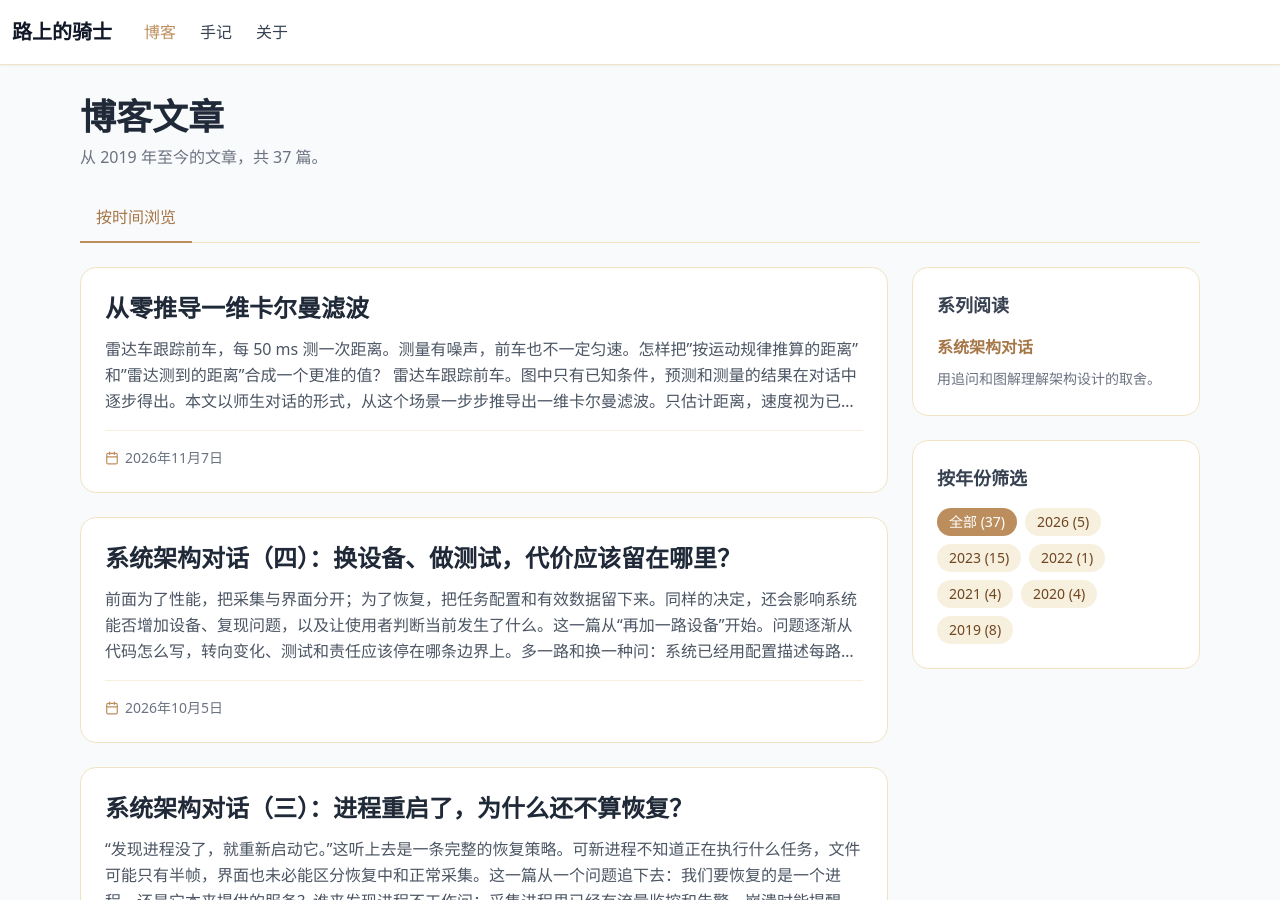
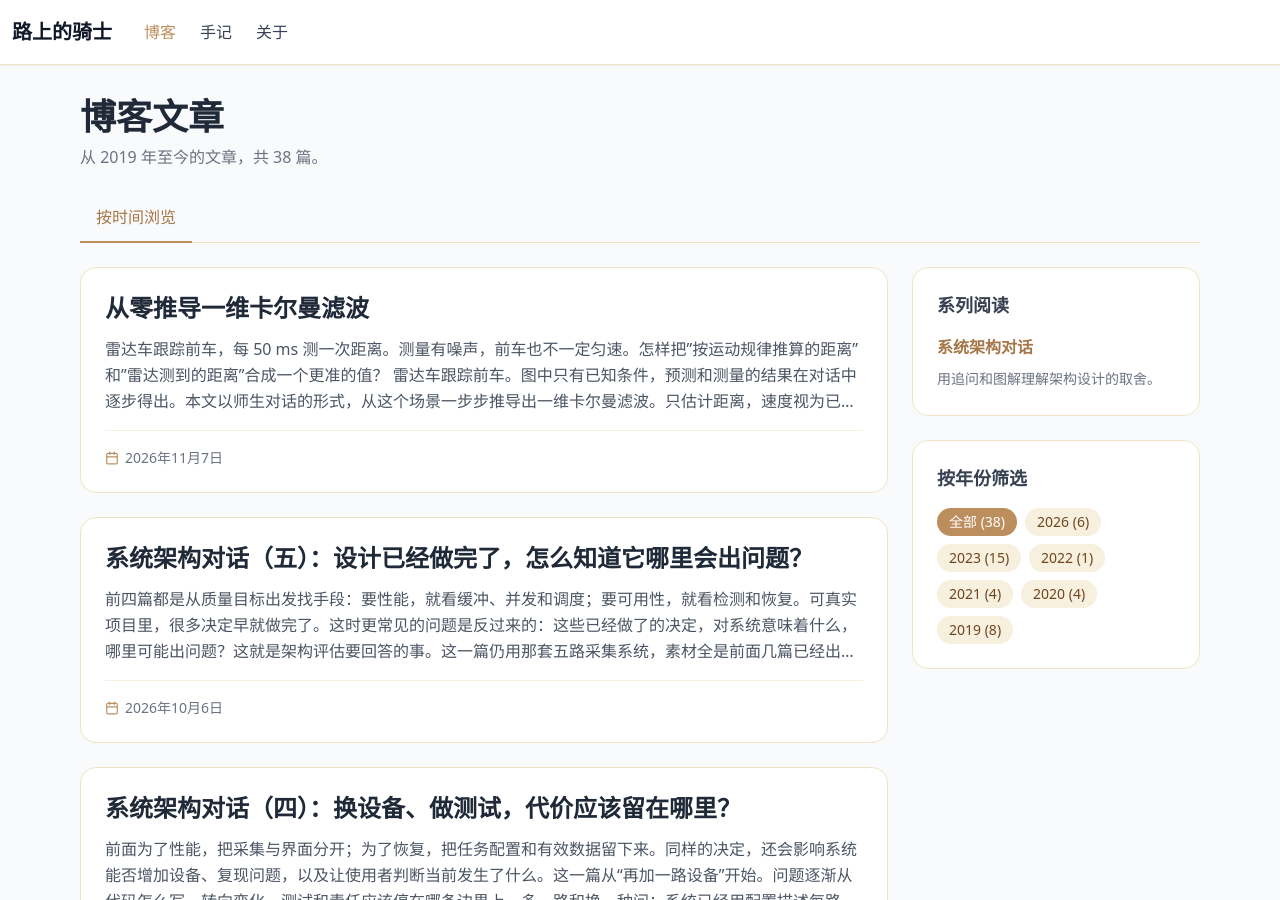
Before and after one commit to luli100/luli100.github.io, a Jekyll site: the page built from index.html, in a window 1280 px wide and 900 px high. Built offline with Jekyll 4.4.1, drawn with Linux system fonts in a browser that asks for light colours; part of the change alters nothing that is shown.

Commit message:
发布系统架构对话第五篇：架构评估的四类结论与三种方法（2026-10-06）
- 依据第 8 章第 5 讲讲义与作答记录，沿用五路采集案例
- 新增 4 张图：结论判断顺序、场景走查、效用树、三种方法关系
- 更新系列维护约定：下一篇为 6，记录来源、日期与图的生成方式

Co-Authored-By: Claude Opus 5.5 <noreply@anthropic.com>

```diff
--- /dev/null
+++ b/_posts/2026-10-06-architecture-dialogue-05-evaluation.html
@@ -0,0 +1,172 @@
+---
+layout: post
+title: 系统架构对话（五）：设计已经做完了，怎么知道它哪里会出问题？
+enable: true
+series: system-architecture
+series_order: 5
+description: 从已经做过的拆进程、缓冲区和归档决定出发，分清敏感点、权衡点、风险点和非风险点，再看 SAAM、ATAM、CBAM 各回答什么。
+toc:
+  - title: 一个决定，几个属性
+    anchor: tradeoff
+  - title: 一个参数，一个属性
+    anchor: sensitivity
+  - title: 可能落空的，可以接受的
+    anchor: risk
+  - title: 一句结论怎么认
+    anchor: recognize
+  - title: 拿场景到架构上走一遍
+    anchor: walkthrough
+  - title: 修改场景要走完整条链路
+    anchor: saam
+  - title: 场景太多，先走哪些
+    anchor: atam
+  - title: 先花钱解决哪个
+    anchor: cbam
+  - title: 请谁来评
+    anchor: stakeholders
+  - title: 三种方法放在一起
+    anchor: methods
+---
+<p>前四篇都是从质量目标出发找手段：要性能，就看缓冲、并发和调度；要可用性，就看检测和恢复。可真实项目里，很多决定早就做完了。这时更常见的问题是反过来的：这些已经做了的决定，对系统意味着什么，哪里可能出问题？</p>
+<p>这就是架构评估要回答的事。这一篇仍用那套五路采集系统，素材全是前面几篇已经出现过的决定。</p>
+<p class="case-note">案例设定：一个主界面进程加五个采集进程，一路一个进程；每路输入约 26 MB/s；采集进程每秒上报一次状态，主界面进程连续 3 次收不到就判定出事并重启它；原始包直接存盘，离线后处理程序负责帧对齐和数据转换。</p>
+
+<h2 id="tradeoff">一个决定，几个属性</h2>
+<p class="dialogue-question"><strong>问：</strong>把五路拆成一路一个进程，哪些质量属性变好了，哪些变差了？</p>
+<p><strong>答：</strong>我的第一反应是“可靠性提高了，复杂度也提高了”。前半句方向对：一路崩溃不再拖垮其他四路，主界面进程还会自动重启它，更贴切的说法是可用性变好。还漏了性能，拆进程的初衷本来就是让五路不再挤在一个进程里抢线程、一起被同一次回收停住。</p>
+<p>后半句的问题在“复杂度”。它不是质量属性，没法和变好的那几项放在一起比。评估做不下去，往往就卡在这种说法上。</p>
+<p class="dialogue-question"><strong>问：</strong>那换个问法：拆开以后，开发或测试时哪一件具体的事更费劲了？</p>
+<p><strong>答：</strong>多了一套进程间通信。“连续 3 次收不到上报就重启”是跨进程的行为，得手动杀进程才测得到，这是<strong>可测试性</strong>下降；采集进程想多报一个字段，两边程序和通信约定都要改，版本还得对上，这是<strong>可修改性</strong>下降。</p>
+<p>合起来看，拆进程这一个决定，把性能、可用性往上拉，把可测试性、可修改性往下拉。一个决定同时牵动多个质量属性、而且方向相反，这种点叫<strong>权衡点</strong>。</p>
+<p class="key-point">说代价时，别停在“复杂了”。问一句“哪件事变费劲了”，再把那件事翻译成质量属性。</p>
+
+<h2 id="sensitivity">一个参数，一个属性</h2>
+<p class="dialogue-question"><strong>问：</strong>回读缓冲从 64 MB 改成 8 MB，最先受影响的是什么？</p>
+<p><strong>答：</strong>性能。第二篇算过，缓冲区买到的是时间：落盘偶尔慢一下，数据还在按每秒约 26 MB 进来，全靠缓冲区接住。缓冲越小，能扛的停顿越短，丢帧率就上去了。</p>
+<p>丢帧率这个目标对“缓冲区大小”这个参数很敏感，所以它是性能的一个<strong>敏感点</strong>。敏感点本身不分好坏，它提醒的是：这里不能随手改，改了要重新验证对应的目标。</p>
+<p class="dialogue-question"><strong>问：</strong>反过来调大到 1 GB，除了性能，还有什么会变差吗？</p>
+<p><strong>答：</strong>要看约束。内存富余、以后也不加路，那基本只影响性能；内存总量固定、以后还要多接几路，那每路占得越多，能接的路数就越少，可伸缩性变差了。</p>
+<table>
+  <thead><tr><th>缓冲区大小，在什么约束下</th><th>牵动的质量属性</th><th>它算什么</th></tr></thead>
+  <tbody>
+    <tr><td>内存富余，路数不再增加</td><td>基本只有性能</td><td>敏感点</td></tr>
+    <tr><td>内存固定，以后还要多接</td><td>性能变好，可伸缩性变差</td><td>权衡点</td></tr>
+  </tbody>
+</table>
+<p>同一个参数是敏感点还是权衡点，取决于系统处在什么约束下。评估时把约束一起写下来，结论才站得住。</p>
+
+<h2 id="risk">可能落空的，可以接受的</h2>
+<p class="dialogue-question"><strong>问：</strong>数据测完以后才拷到服务器归档。在那之前，原始数据只在采集电脑上，而这台电脑上的软件没有登录，谁都能操作。这段时间可能发生什么？</p>
+<p><strong>答：</strong>磁盘坏了，或者有人误删。两种情况分属不同的质量属性：误删是安全性（完整性）的问题，少了授权这一步；磁盘损坏是可靠性的问题，拷走之前只有一份。</p>
+<p>这就是<strong>风险点</strong>：一个架构决定，可能让某个高优先级的质量目标落空。这里有两件事值得留意。第一，<strong>没做的决定也算</strong>。“不做访问控制”“拷走前只存一份”都不是写出来的代码，但都是架构决定，风险恰恰出在这里。第二，风险点带着判断，而敏感点、权衡点只说“这里牵动了哪些属性”。</p>
+<p class="dialogue-question"><strong>问：</strong>采集进程崩溃时会丢几秒数据，也没有给每一路做主动冗余。为什么认为这不是问题？</p>
+<p><strong>答：</strong>要用的数据可以重新采；丢几帧对整份测试报告影响很小。再加上第一篇定下的口径：丢帧率低于 1% 指正常采集期间，不含崩溃造成的中断。</p>
+<p>这是<strong>非风险点</strong>。它的关键在于总是带着前提，可以写成这样一句：</p>
+<p class="key-point">假设崩溃后能自动重启，丢失的几秒数据可以重采或对报告影响很小，则不给每一路做主动冗余是可以接受的。</p>
+<p>前提一变，非风险就会变成风险。比如道路测试碰上一个很难再遇到的路况，偏偏这几秒丢了，又没法重采。所以前提要和结论一起记下来。</p>
+<p class="dialogue-question"><strong>问：</strong>评估结论交给项目经理，哪一类最需要拿去安排人和时间？</p>
+<p><strong>答：</strong>风险点。这也是结论要分成四类的原因：交出去以后，用法各不相同。</p>
+<table>
+  <thead><tr><th>结论</th><th>交出去以后怎么用</th></tr></thead>
+  <tbody>
+    <tr><td>风险点</td><td>进行动计划：改设计，或者想办法降低风险</td></tr>
+    <tr><td>非风险点</td><td>不用花钱，但前提要记下来，前提变了要重新评估</td></tr>
+    <tr><td>敏感点</td><td>提醒开发和运维：这个参数改了，要验证对应的目标</td></tr>
+    <tr><td>权衡点</td><td>请相关的人一起拍板：往哪边倾斜，是业务决定</td></tr>
+  </tbody>
+</table>
+
+<h2 id="recognize">一句结论怎么认</h2>
+<p class="dialogue-question"><strong>问：</strong>“调整业务数据的编码方式，会同时影响系统的性能和安全性。”这算风险点吧？毕竟要改设计。</p>
+<p><strong>答：</strong>我第一次也是这么判断的，但“要改”不是风险的标志。敏感点和权衡点本来就是在说“改了这个特性，质量属性会跟着变”。这句话没说哪个目标会落空，只说编码方式同时牵动了两个属性，所以是权衡点。</p>
+<p>与其凭字眼猜，不如按固定的顺序看：</p>
+<figure class="architecture-figure">
+  <a href="/images/posts/system-architecture/05-four-conclusions.svg" target="_blank" rel="noopener"><img src="/images/posts/system-architecture/05-four-conclusions.svg" alt="先看是否写明前提并说可以接受，是则为非风险点；再看是否说某个目标可能落空，是则为风险点；剩下的数牵动了几个质量属性，一个是敏感点，多个是权衡点。" width="600" height="520" loading="lazy"></a>
+  <figcaption>先找前提，再找“可能落空”，剩下的数属性个数。图可点击放大。</figcaption>
+</figure>
+<details class="reading-exercise">
+  <summary>试着按这个顺序判断三句话</summary>
+  <p>① 把心跳上报间隔从 1 秒缩短到 0.1 秒，能更快发现采集进程故障，但进程间通信的开销也会增加。② 系统的日志格式至今没有统一规范，后续可能导致故障定位困难，影响可维护性。③ 数据库连接池的大小，决定了高峰期请求的响应时间。</p>
+  <p>① 权衡点：同样带着“改动”，但它牵动可用性（发现更快）和性能（开销更大）两个属性。② 风险点：“至今没有”“可能导致”。③ 敏感点：只牵动性能。</p>
+</details>
+
+<h2 id="walkthrough">拿场景到架构上走一遍</h2>
+<p class="dialogue-question"><strong>问：</strong>如果评审的办法是发一张检查表，请几位资深同事按经验逐项打分，最大的弱点是什么？</p>
+<p><strong>答：</strong>大家拿到的是同一张表，可每一项“好不好”，仍由各人凭经验判断，结论很大程度上取决于打分人。这种办法便宜，能把大家的经验用起来，但很难回答“凭什么这么判断”。</p>
+<p>另一类做法是拿具体场景到架构上走一遍，看架构到底怎样应对。</p>
+<p class="dialogue-question"><strong>问：</strong>场景是“某一路采集进程崩溃，要尽快恢复采集”。从崩溃那一刻起，依次会发生什么？</p>
+<p><strong>答：</strong>我先写的是“无法采集，系统检测到崩溃，系统主动恢复”。顺序没错，但三步都只说了“应该发生什么”，没说“靠什么发生”。这种答案，打检查表的同事也会给，评审拿它判断不了好坏。追问“哪个进程、靠什么发现”，才落到了实处：主界面进程，靠心跳。</p>
+<figure class="architecture-figure">
+  <a href="/images/posts/system-architecture/05-scenario-walkthrough.svg" target="_blank" rel="noopener"><img src="/images/posts/system-architecture/05-scenario-walkthrough.svg" alt="崩溃时只停这一路；主界面进程连续 3 次收不到上报后判定出事，约 3 秒；主界面进程重启采集进程并续写文件，需要 N 秒；离线后处理丢弃不完整的帧。这一路大约缺 3 + N 秒数据。" width="600" height="522" loading="lazy"></a>
+  <figcaption>每一步都落到构件、机制和时间上。N 是重启到重新收数据的时间，需要实测。</figcaption>
+</figure>
+<p>走完以后，场景的度量就能算出来：这一路大约缺 3 + N 秒的数据，可以直接和需求对比。更有用的是，走的过程中会顺带冒出评估结论：心跳间隔和“连续 3 次”的门限是可用性的敏感点，间隔缩短又会牵动性能；整个恢复都靠主界面进程，它自己出事、还没恢复的那段时间里，采集进程再崩溃由谁来重启？这一点还需要确认，先记为待确认的风险点。</p>
+<p class="key-point">场景走查的每一步，都要回答“哪个构件、靠什么机制、用多少时间”。只写目标，就退回了凭感觉打分。</p>
+
+<h2 id="saam">修改场景要走完整条链路</h2>
+<p class="dialogue-question"><strong>问：</strong>刚才是运行时的场景。假设以后换一种采集卡，哪些构件要改？</p>
+<p><strong>答：</strong>我先想到的是“新加一个采集类，其他基本不用改”。厂家相关的知识确实集中在采集类里，这一处对。</p>
+<p class="dialogue-question"><strong>问：</strong>可是落盘存的是原始包，带着这家采集卡自己的包头格式。离线的帧对齐和转换程序还能直接用吗？</p>
+<p><strong>答：</strong>不能。修改场景要沿整条链路走：在线采集、落盘格式、离线后处理，凡是被牵连到的都要算。再加上主进程里绑定采集卡的那段逻辑，换卡一共要改三处。第四篇讨论“协议差异放在哪里”时，遇到的正是这条链路。</p>
+<p>按这种方式逐个检查修改场景，可以把场景分成两种：现有架构不用改就支持的，比如运行中动态增减一路；要改架构才支持的，比如换卡，并列出要改的构件。接着再看几个要改架构的场景，会不会撞在同一个构件上：</p>
+<table>
+  <thead><tr><th>修改场景</th><th>要改的构件</th></tr></thead>
+  <tbody>
+    <tr><td>换一种采集卡</td><td>采集类、主进程的绑定逻辑、离线后处理程序</td></tr>
+    <tr><td>改落盘格式</td><td>采集进程的写入、离线后处理程序</td></tr>
+  </tbody>
+</table>
+<p>两个场景都撞在后处理程序上，因为它既要认识厂家的包格式，又要负责格式转换。撞在一起的场景越多，说明这个构件管的事越杂，后面也越难改。把协议描述作为后处理程序的输入，作用就是把这两个场景拆开。</p>
+<p>这一套做法就是 <strong>SAAM</strong> 的核心。它是较早成形的架构分析方法，主要用来看可修改性：开发修改场景，描述架构，逐个评估场景，再看场景之间的交互，最后作出总体评价。场景交互是它最有特色的一步。</p>
+
+<h2 id="atam">场景太多，先走哪些</h2>
+<p class="dialogue-question"><strong>问：</strong>这个系统里性能、可用性、安全性、可修改性都要看，场景能列出几十个。评审只有半天，下面五个只能先走两个，挑哪两个？</p>
+<p>① 某一路采集进程崩溃　② 主界面进程崩溃　③ 换一种采集卡　④ 测完还没拷走的数据被人误删　⑤ 主界面换一套配色</p>
+<p><strong>答：</strong>我挑了 ① 和 ②，理由是“它们影响到系统核心”。这用的是重要性，是对的标准之一，但还缺一个：让架构满足这个场景有多难。</p>
+<p>ATAM 用<strong>效用树</strong>处理这个问题。从“效用”出发，往下分出质量属性、属性分类，叶子是具体场景。修剪掉配色这类无关紧要的场景，再给每个叶子标两个档位：重要性、实现难度，各分 H、M、L。</p>
+<figure class="architecture-figure">
+  <a href="/images/posts/system-architecture/05-utility-tree.svg" target="_blank" rel="noopener"><img src="/images/posts/system-architecture/05-utility-tree.svg" alt="效用树从效用分出性能、可用性、安全性、可修改性，叶子分别是持续采集、采集进程崩溃、主界面进程崩溃、未拷走的数据被误删、换一种采集卡；前三个标为 H、M，误删标为 H、L。" width="600" height="490" loading="lazy"></a>
+  <figcaption>档位是这次讨论给出的判断，没有标准答案，要看理由。</figcaption>
+</figure>
+<p>标完以后出现了一个反差：挑场景时我没挑 ④，可单独问它的重要性，我又给了 H。最怕丢的本来就是原始数据。只凭直觉挑，人容易盯着自己熟悉的那一两类属性；效用树把几类属性并排摆出来，漏掉的就显出来了。</p>
+<p>(H, M)、(H, H) 这类场景重要又不好做，风险多半藏在里面，要花时间细走。④ 是 (H, L)：重要，但处理起来不难，很快就能定下办法。</p>
+<p>回头看，这一篇前面做的事，正是 ATAM 的主线：收集场景并排出优先级，把重要场景放到架构上走，从中标出敏感点和权衡点，找出风险和非风险。它和 SAAM 的区别在于不只盯一个属性，而是在多个质量属性之间权衡。完整的步骤可以读 SEI 的 <a href="https://www.sei.cmu.edu/library/atam-method-for-architecture-evaluation/">ATAM 技术报告</a>。</p>
+
+<h2 id="cbam">先花钱解决哪个</h2>
+<p class="dialogue-question"><strong>问：</strong>误删这个风险点，有两个方案都能降低它：甲，给采集电脑上的软件加登录和权限；乙，每段数据录完，自动再复制一份到另一块硬盘。按什么选？</p>
+<p><strong>答：</strong>我说的是“成本和复杂度，以及风险发生的概率”。成本和概率都对，“复杂度”其实也属于成本。还缺一个关键维度：<strong>收益</strong>，也就是每个方案到底能挡住多少损失。两个方案挡住的东西并不一样：</p>
+<table>
+  <thead><tr><th>方案</th><th>挡得住误删</th><th>挡得住磁盘损坏</th><th>牵动的其他属性</th></tr></thead>
+  <tbody>
+    <tr><td>甲 登录和权限</td><td>能</td><td>不能</td><td>易用性：采集时多一步登录</td></tr>
+    <tr><td>乙 自动再存一份</td><td>大部分能，除非两份都被删</td><td>能</td><td>性能：五路合计约 130 MB/s，写入量翻倍</td></tr>
+  </tbody>
+</table>
+<p>所以不能只看哪个便宜，要看每花一份成本，能换回多少收益。<strong>CBAM</strong> 做的就是这笔账：它接着 ATAM 的结果往下走，估算各个架构策略的成本和收益，按投资回报排序。ATAM 告诉你哪里有风险，CBAM 帮你决定先花钱解决哪个。</p>
+
+<h2 id="stakeholders">请谁来评</h2>
+<p class="dialogue-question"><strong>问：</strong>评审这套系统，除了开发人员，还应该请谁？</p>
+<p><strong>答：</strong>我列了架构师、设计人员、测试人员、需求人员。这些人都站在造系统的一方，还缺用系统和维护系统的人：</p>
+<table>
+  <thead><tr><th>谁</th><th>在这个系统里</th><th>会带来什么场景</th></tr></thead>
+  <tbody>
+    <tr><td>最终用户</td><td>开车采数的测试人员</td><td>开车时看不了屏幕，要声音告警；某段断了要能重跑</td></tr>
+    <tr><td>用数据的人</td><td>拿数据出报告的人</td><td>丢多少帧会影响结论；数据要保存多久</td></tr>
+    <tr><td>维护的人</td><td>管采集电脑和归档服务器的人</td><td>磁盘满了怎么办；谁有权删数据</td></tr>
+    <tr><td>设备专家</td><td>熟悉采集卡的人</td><td>下一代采集卡的接口会怎么变</td></tr>
+  </tbody>
+</table>
+<p>请哪些人，决定了能收集到哪些场景。挑场景时差点漏掉 ④、列评审人员时只想到开发一方，其实是同一个盲点：只从造系统的角度看。</p>
+<p class="key-point">问一个场景重不重要之前，先问一句：它是谁会提出来的？</p>
+
+<h2 id="methods">三种方法放在一起</h2>
+<figure class="architecture-figure">
+  <a href="/images/posts/system-architecture/05-three-methods.svg" target="_blank" rel="noopener"><img src="/images/posts/system-architecture/05-three-methods.svg" alt="SAAM 回答这次修改要动哪些构件、几个修改会不会撞在一起；ATAM 由它发展而来，回答哪些点牵动多个属性、哪里可能让重要目标落空；CBAM 用 ATAM 的结果，回答先花钱解决哪个、每份成本换回多少收益。" width="600" height="420" loading="lazy"></a>
+  <figcaption>三种方法依次往前多走一步：从修改代价，到多属性权衡，再到成本和收益。</figcaption>
+</figure>
+<p>这一篇用的素材，全是前四篇已经做过的决定。评估并没有引入新技术，它做的是把这些决定重新摆出来，逐个问清楚：牵动了哪些属性，在什么前提下可以接受，哪里可能落空，以及先处理哪个。</p>
+<details class="reading-exercise">
+  <summary>试着在自己的系统里找一遍</summary>
+  <p>各找一个敏感点、权衡点、风险点和非风险点，非风险点写出“假设……，则……是可以接受的”的完整句子。再挑一个重要的运行时场景，按“步骤、构件、机制、时间”走一遍，看能不能算出度量，路上又冒出了哪些点。最后列出会提出场景的人，看看有没有只站在开发一方。</p>
+</details>
+<p>下一篇会把 ATAM 用到一个完整的案例上：从一组零散的系统描述里整理出效用树，再从中找出风险、敏感点和权衡点。</p>
```
Also changed, not shown: .editorial/system-architecture-series.md, images/posts/system-architecture/05-four-conclusions.svg (added), images/posts/system-architecture/05-scenario-walkthrough.svg (added), images/posts/system-architecture/05-three-methods.svg (added), images/posts/system-architecture/05-utility-tree.svg (added).
